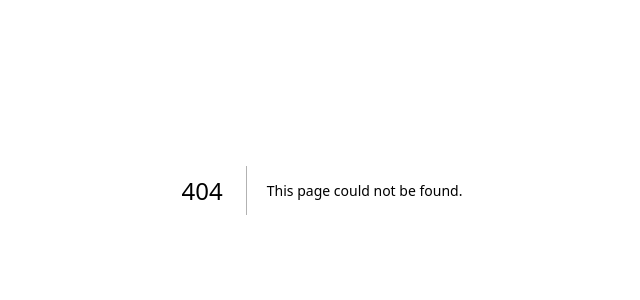
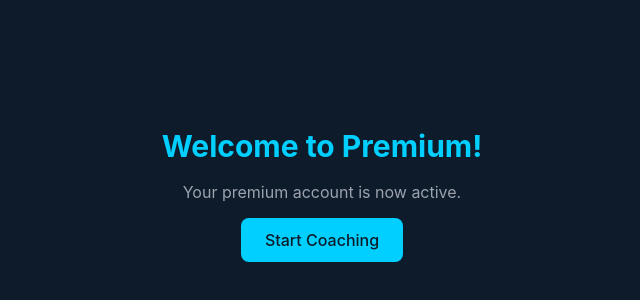
Before and after one commit to hubsienda/goal-coach-assistant, a Next.js app: page /dashboard in a window 1280 px wide. Before the commit this address had no page. Shown: the part 210-510 px from the top of the page, without its empty margins (318-958 px from the left). Built offline with nearby package versions, Linux system fonts and the light colour scheme.

Commit message:
Create dashboard.js

```diff
--- /dev/null
+++ b/pages/dashboard.js
@@ -0,0 +1,13 @@
+export default function Dashboard() {
+  return (
+    <div className="min-h-screen bg-[#0D1B2A] text-white flex items-center justify-center">
+      <div className="text-center">
+        <h1 className="text-3xl font-bold text-[#00CFFF] mb-4">Welcome to Premium!</h1>
+        <p className="text-gray-400 mb-6">Your premium account is now active.</p>
+        <a href="/" className="bg-[#00CFFF] text-[#0D1B2A] px-6 py-3 rounded-lg font-medium">
+          Start Coaching
+        </a>
+      </div>
+    </div>
+  );
+}
```
